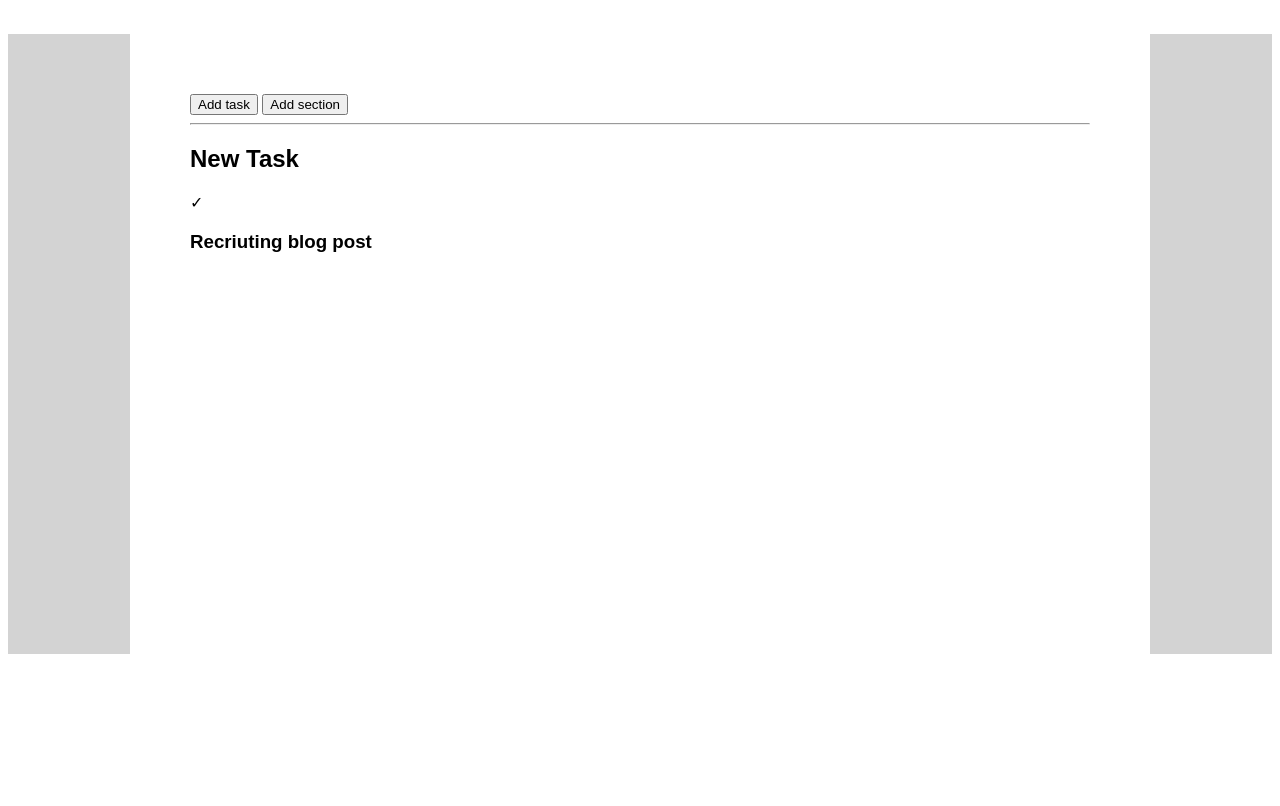
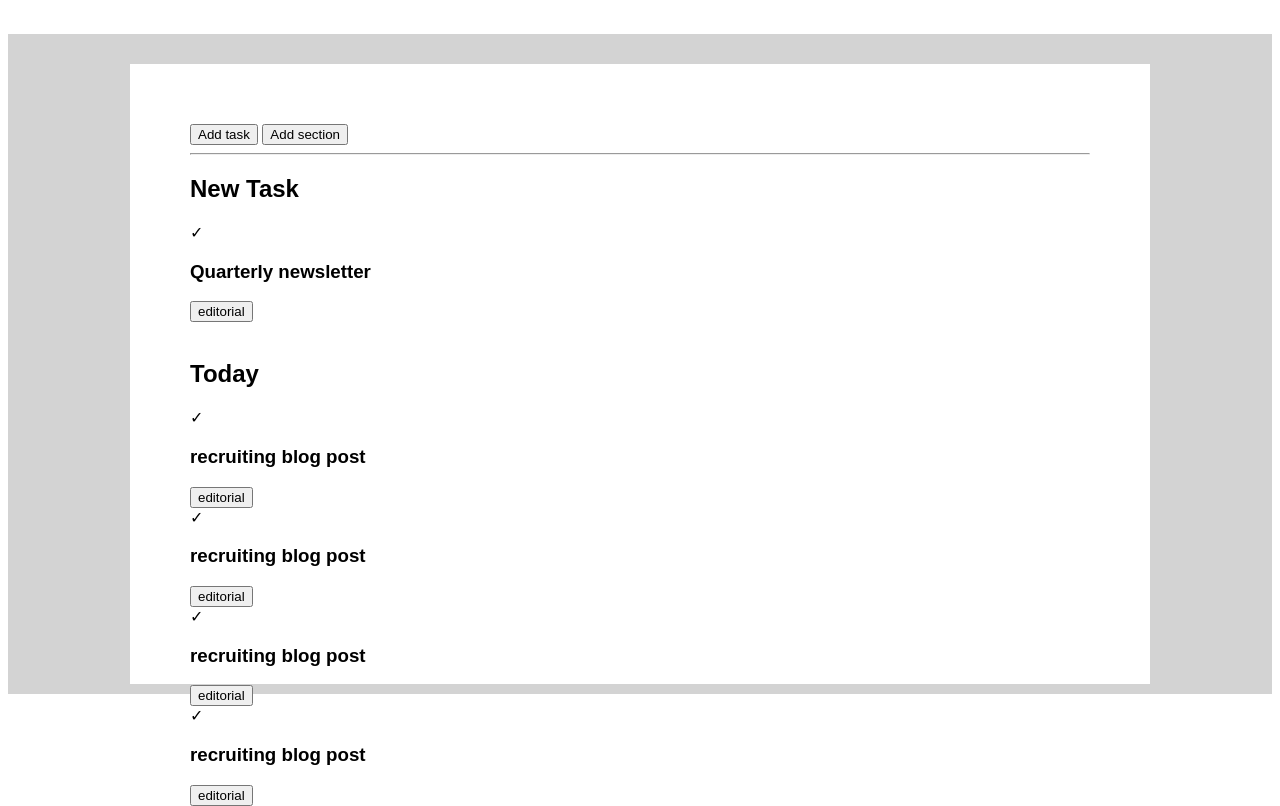
Before and after one commit to lucabettisorbelli/html-css-toboolist, a plain HTML site: page index.html in a window 1280 px wide. Shown: the part 124-930 px from the top of the page. Before the commit the page ends 800 px from the top, so only its background shows below. Drawn offline with Linux system fonts and the light colour scheme.

Commit message:
inizio terza lista

```diff
--- a/css/style.css
+++ b/css/style.css
@@ -18,6 +18,8 @@ h1 {
 main {
     background-color: lightgray;
     margin-top: 50px;
+    padding-top: 30px;
+    padding-bottom: 10px;
 }
 
 .container {
@@ -27,3 +29,13 @@ main {
     padding: 60px;
     background-color: white;
 }
+
+/* h3  {
+    display: inline;
+}
+button{
+    display: inline-block;
+}
+/* span {
+    display: inline-block;
+} */ */
--- a/index.html
+++ b/index.html
@@ -21,14 +21,34 @@
          <button>Add task</button>
          <button>Add section</button>
          <hr>
-                    <!-- liste -->
+                    <!-- prima lista -->
             <section>
                 <h2>New Task</h2>
-                &check;<h3>Recriuting blog post</h3>
+                &check;<h3>Quarterly newsletter</h3>
+                <button>editorial</button>
             </section>
+                    <!-- seconda lista -->
+             <br>
            <section>
+                <h2>Today</h2>
+                &check;<h3>recruiting blog post</h3>
+                <button>editorial</button>
+                <br>
+
+                &check;<h3>recruiting blog post</h3>
+                <button>editorial</button>
+                <br>
+
+                &check;<h3>recruiting blog post</h3>
+                <button>editorial</button>
+                <br>
+
+                &check;<h3>recruiting blog post</h3>
+                <button>editorial</button>
+                <br>
 
            </section>
+                    <!-- terza lista -->
            <section></section>
         </div>
     </main>
```
